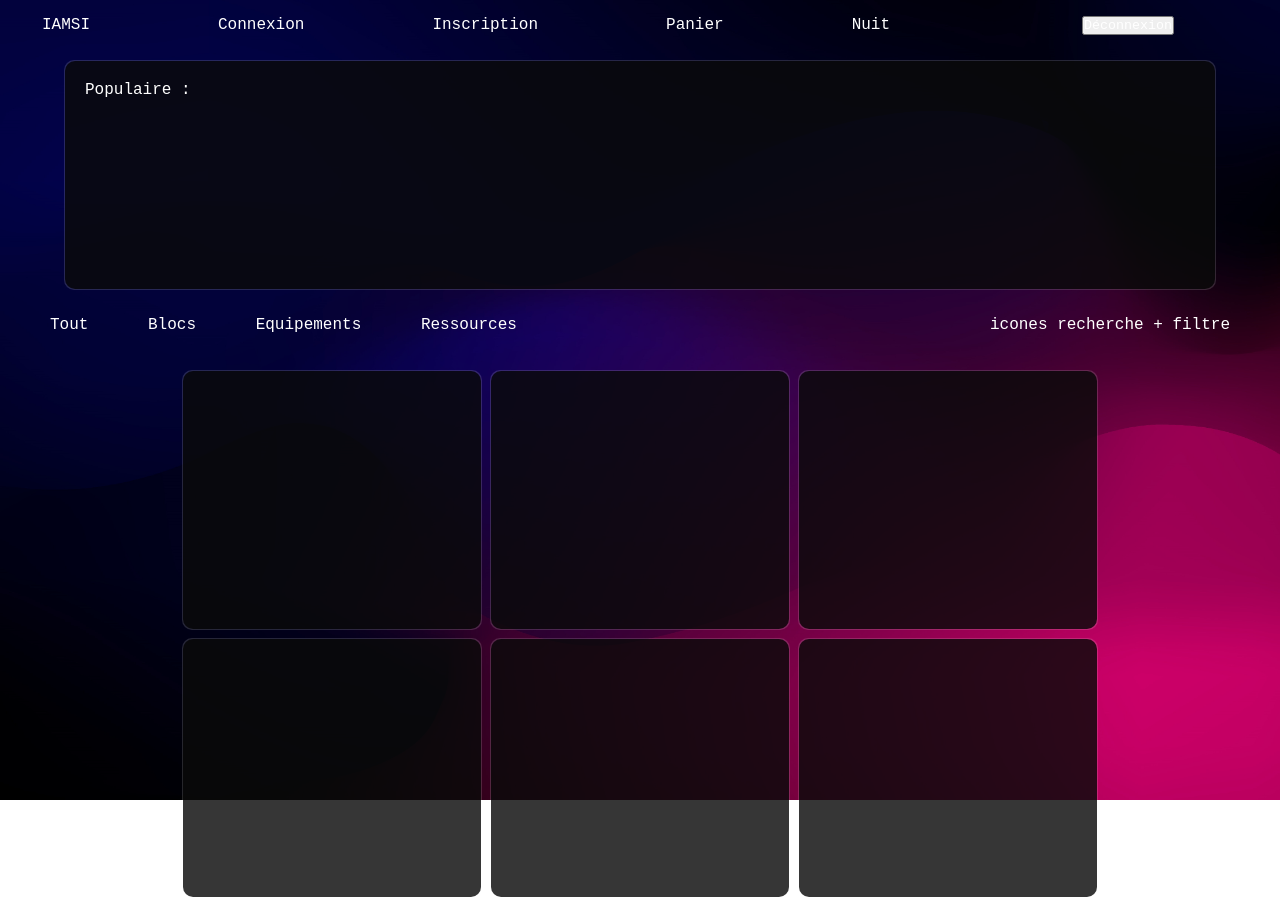
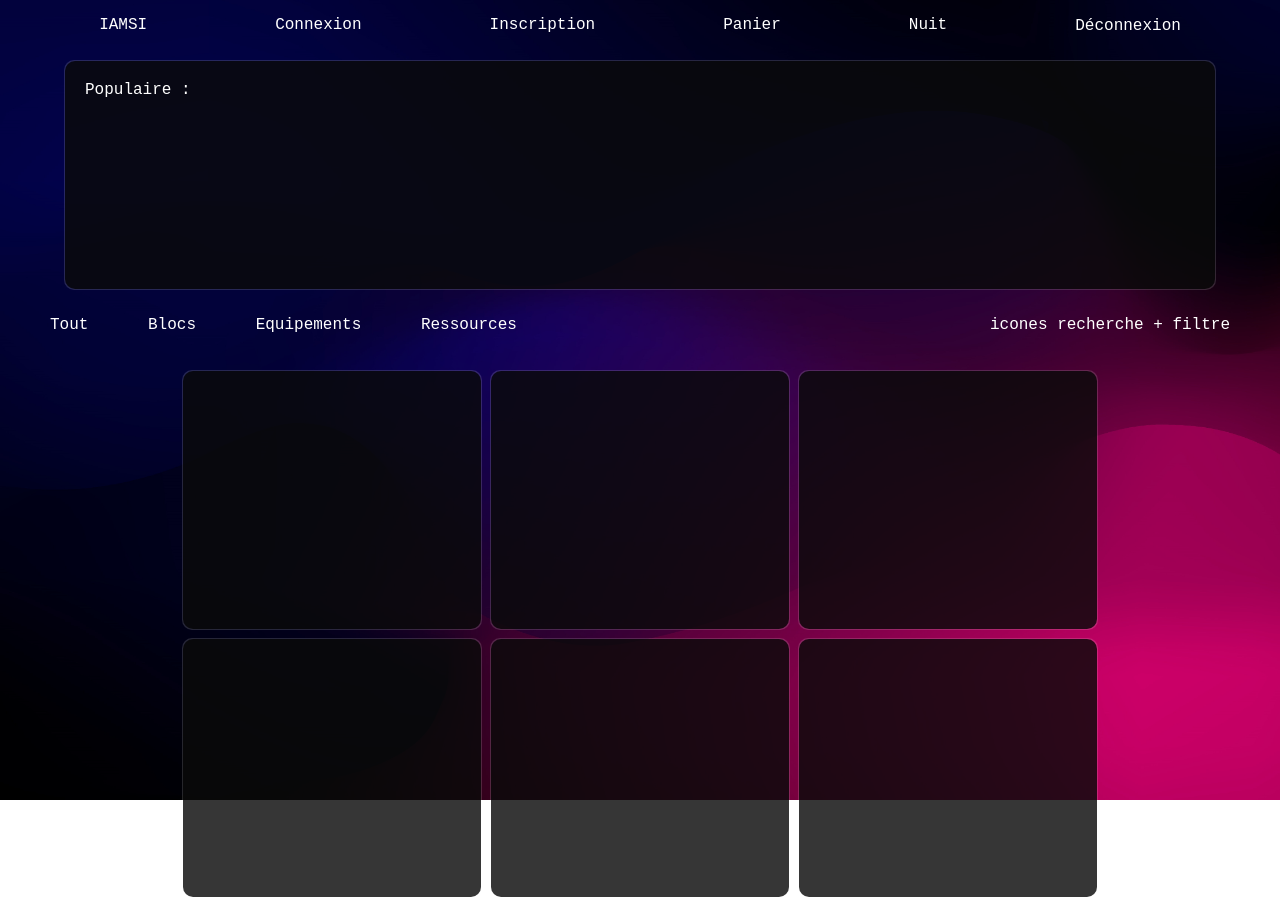
Before and after one commit to MikaChueWaye/IAMSI, a Symfony app: template templates/shop/shop.html.twig in a window 1280 px wide. Shown: the top 897 px of the page. Run offline with Twig, Linux system fonts and the light colour scheme; the template is opened without the code that fills it, so the values that code supplies are empty; some libraries are stand-ins or nearby versions.

Commit message:
button css adjustments

```diff
--- a/public/css/style.css
+++ b/public/css/style.css
@@ -40,6 +40,8 @@ body {
 header {
 }
 
+
+
 /*#header-blur {*/
 /*    position: absolute;*/
 /*    top: 0;*/
@@ -59,6 +61,13 @@ nav {
 
 nav * {
     margin: 0 5vw 0 5vw;
+}
+
+#deconnexion-button {
+    margin: 1px 0 0 0;
+    background: none;
+    border: none;
+    font-size: medium;
 }
 
 #featured {
--- a/templates/base.html.twig
+++ b/templates/base.html.twig
@@ -17,7 +17,7 @@
                 <a href="{{ path("shoppingCart") }}">Panier</a>
                 <a href="#">Nuit</a>
                 <form method="post" action="{{ path("deconnection") }}">
-                    <button id="btn-deconnexion">Déconnexion</button>
+                    <button id="deconnexion-button">Déconnexion</button>
                 </form>
             </nav>
         </header>
```
